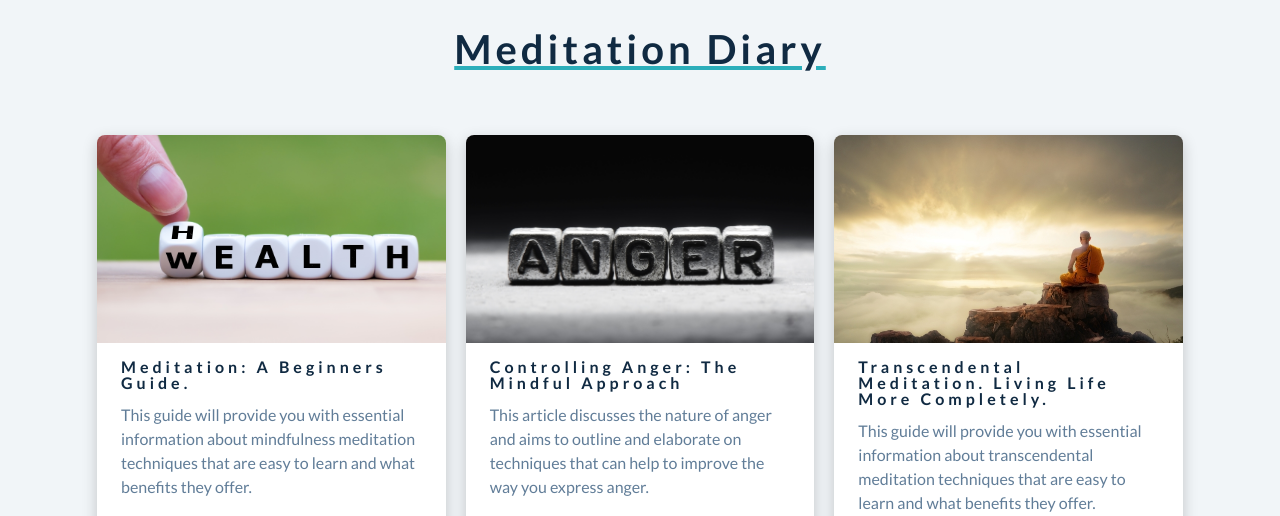
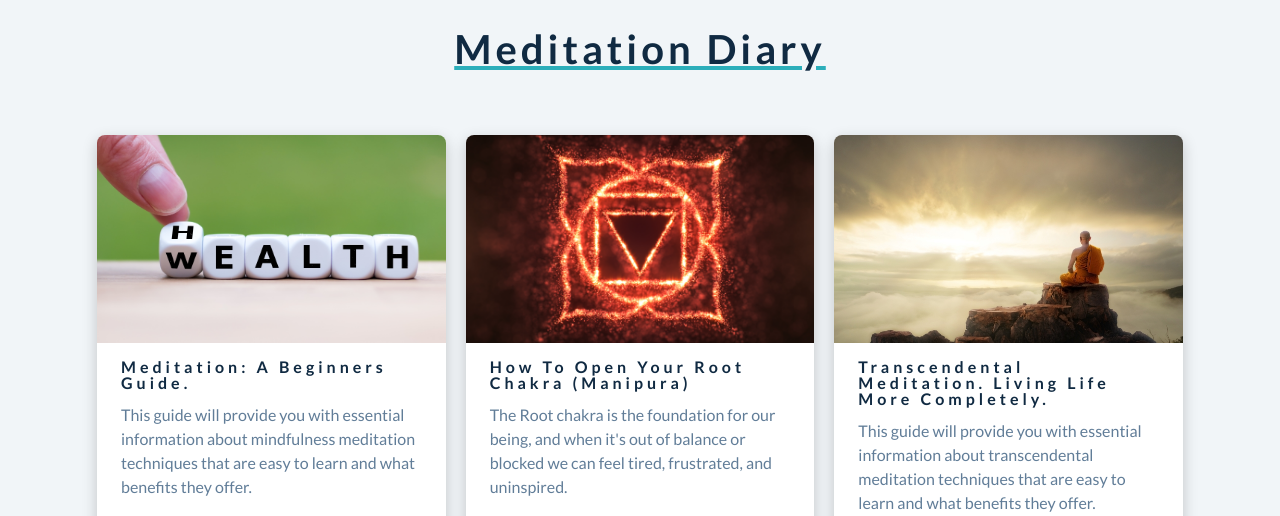
Before and after one commit to ZacJackson/Iconic-Meditation, a plain HTML site: page index.html in a window 1280 px wide. Shown: the part 1560-2076 px from the top of the page. Drawn offline with Linux system fonts and the light colour scheme.

Commit message:
root chakra card

```diff
--- a/index.html
+++ b/index.html
@@ -164,11 +164,10 @@
             <div class="card">
                 <!-- card front -->
                 <div class="card-side card-front">
-        <img src="./images/image_of_letters_that_spell_anger.jpeg" alt="anger image">
+                    <img src="./images/root chakra.png" alt="root chakra lotus image">
                     <div class="card-info">
-          <h4>Controlling Anger: The Mindful Approach</h4>
-          <p>This article discusses the nature of anger and aims to outline and elaborate on techniques that can help
-            to improve the way you express anger.</p>
+                        <h4>How to open your Root Chakra (Manipura)</h4>
+                        <p>The Root chakra is the foundation for our being, and when it's out of balance or blocked we can feel tired, frustrated, and uninspired.</p>
                         <div class="card-footer">
                             <img src="./images/iconic_fav_icon.png" alt="iconic meditation logo">
                             <p>7 min read</p>
```
Lines whose indentation alone changed are shown as unchanged.
